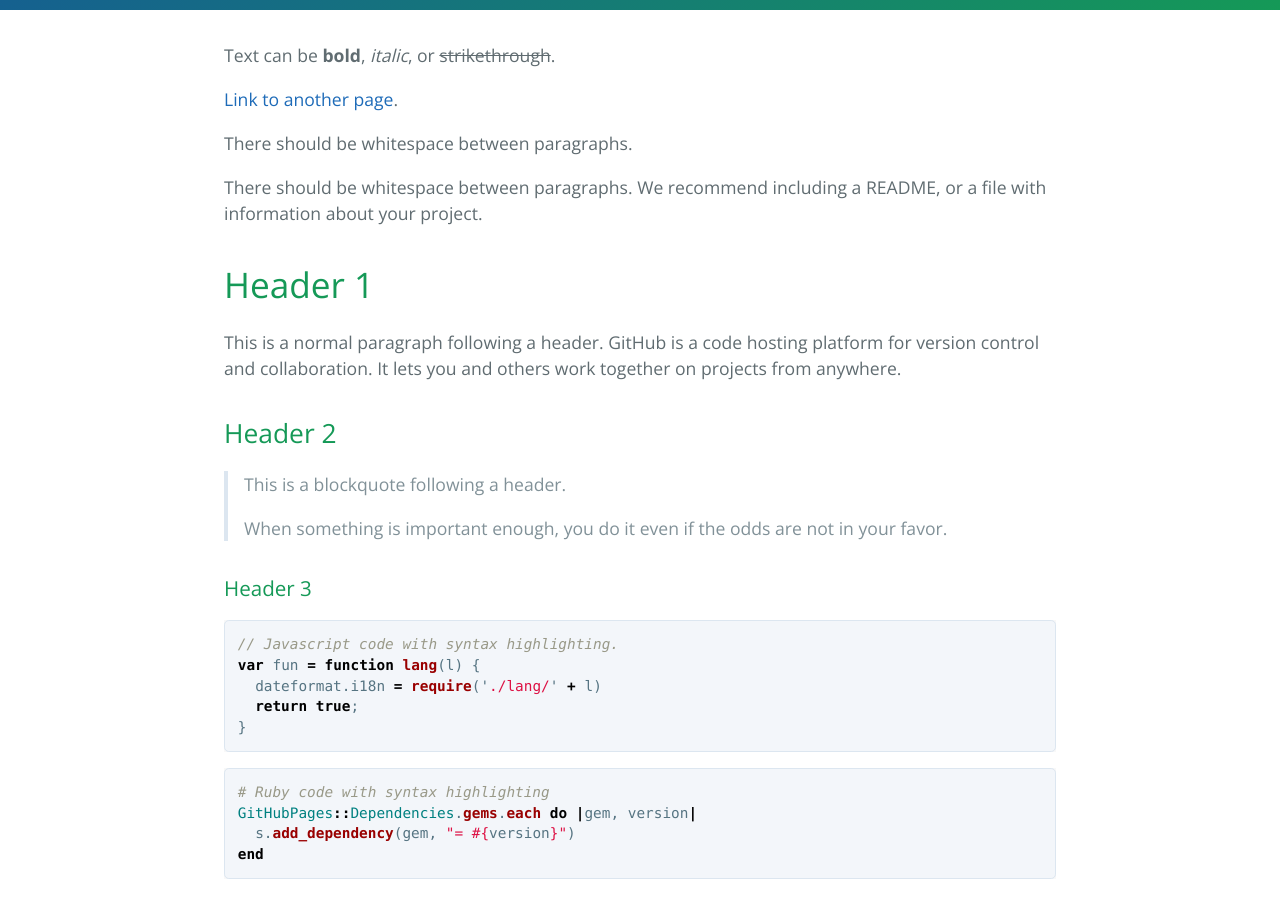
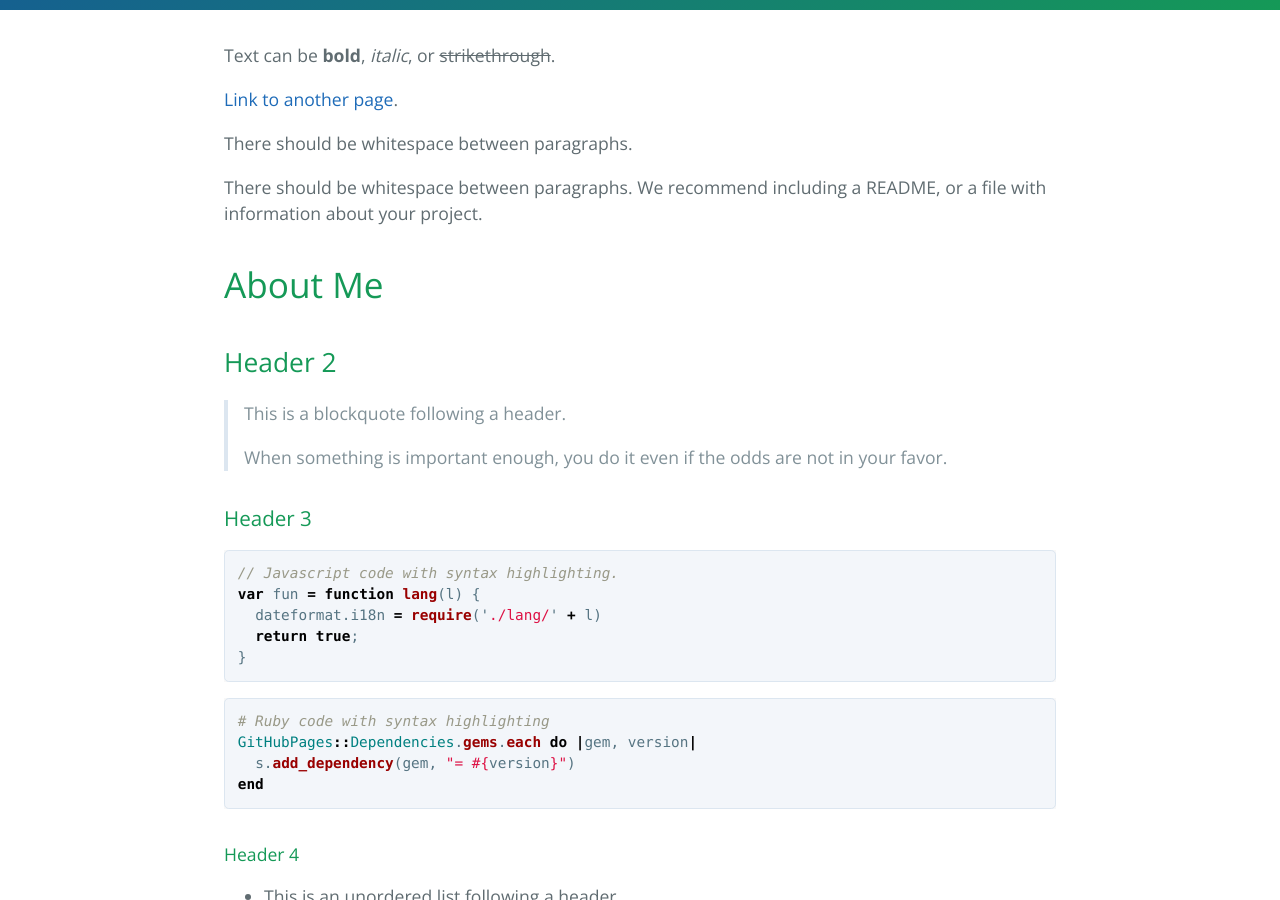
Before and after one commit to chengyongting/chengyongting.github.io, a Jekyll site: the page built from index.md, in a window 1280 px wide and 900 px high, scrolled down 373 px. Built offline with Jekyll 4.4.1, drawn with Linux system fonts in a browser that asks for light colours.

Commit message:
Update index.md

```diff
--- a/index.md
+++ b/index.md
@@ -10,9 +10,8 @@ There should be whitespace between paragraphs.
 
 There should be whitespace between paragraphs. We recommend including a README, or a file with information about your project.
 
-# Header 1
+# About Me
 
-This is a normal paragraph following a header. GitHub is a code hosting platform for version control and collaboration. It lets you and others work together on projects from anywhere.
 
 ## Header 2
 
```
